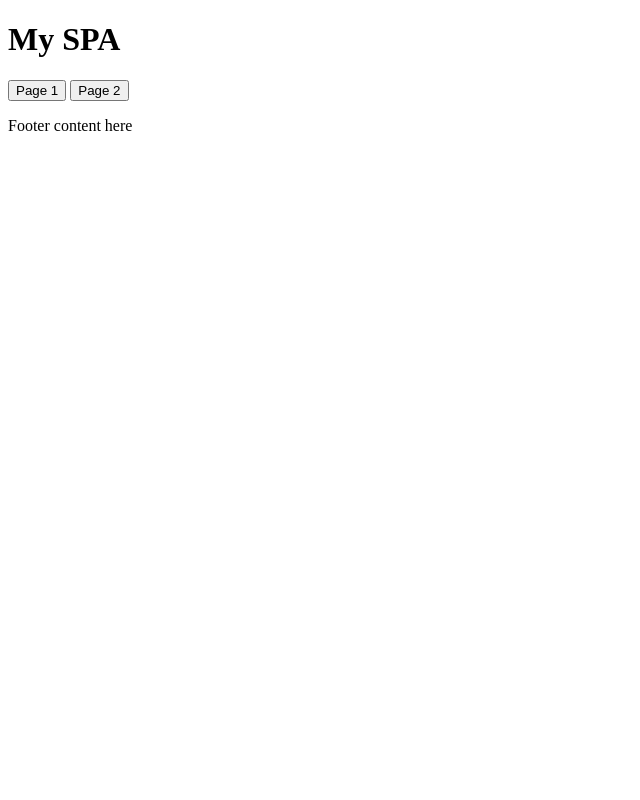
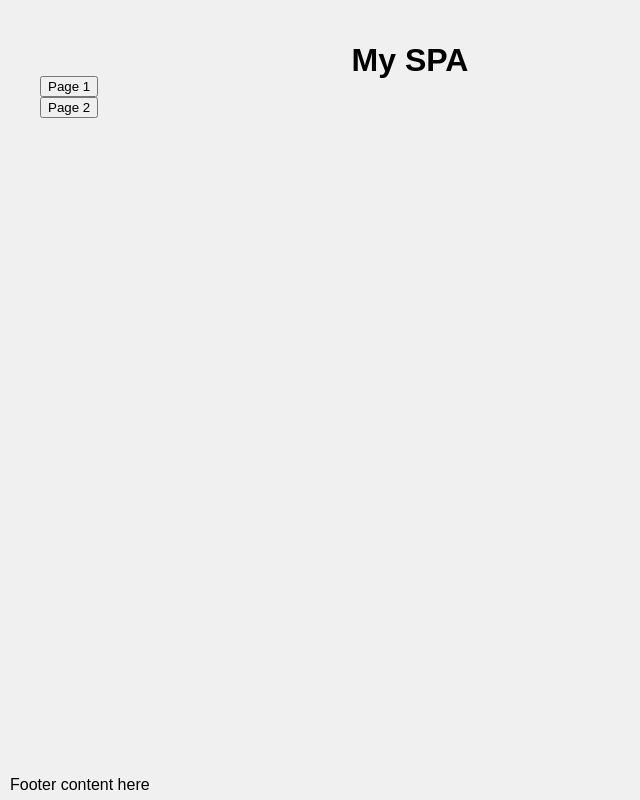
Before and after one commit to mgarbade/electron-spa-template, an Electron app: page src/index.html in a window 800 px wide. Shown: the whole page, without its empty margins (0-640 px from the left). Drawn offline with Linux system fonts and the light colour scheme.

Commit message:
css styling
- fix header, footer and nav bar
- nav bar on the left

```diff
--- a/src/index.html
+++ b/src/index.html
@@ -4,19 +4,22 @@
     <meta charset="UTF-8">
     <title>SPA with IPC</title>
     <script defer src="renderer.js"></script>
+    <link rel="stylesheet" href="styles/master.css">
 </head>
 <body>
-    <header>
+    <header id="header">
         <h1>My SPA</h1>
     </header>
-    <nav>
-        <button id="loadPage1">Page 1</button>
-        <button id="loadPage2">Page 2</button>
+    <nav id="nav">
+        <ul>
+            <button id="loadPage1">Page 1</button>
+            <button id="loadPage2">Page 2</button>
+        </ul>
     </nav>
     <main id="content">
         <!-- Content will be loaded here -->
     </main>
-    <footer>
+    <footer id="footer">
         <p>Footer content here</p>
     </footer>
 </body>
--- /dev/null
+++ b/src/styles/master.css
@@ -0,0 +1,63 @@
+body {
+    margin: 0;
+    padding: 0;
+    display: grid;
+    grid-template-areas:
+        "header header"
+        "nav content"
+        "footer footer";
+    grid-template-rows: 100px 1fr 20px; /* Header height, content taking the rest, footer height */
+    grid-template-columns: 150px 1fr; /* Navigation width, content taking the rest */
+    min-height: 100vh;
+    font-family: Arial, sans-serif;
+    overflow: hidden;
+}
+
+#header {
+    grid-area: header;
+    background: #f0f0f0;
+    padding: 10px;
+    display: flex;
+    align-items: center;
+    justify-content: center;
+    gap: 20px;
+    position: fixed;
+    top: 0;
+    width: 100%;
+    height: 100px;
+}
+
+
+#nav {
+    grid-area: nav;
+    background: #f0f0f0; /* Different color to distinguish nav area */
+    top:60px;
+    bottom:30px;
+    width: 150px;
+    position:absolute;
+    -moz-box-sizing:border-box;
+    -webkit-box-sizing:border-box;
+    -o-box-sizing:border-box;
+    -ms-box-sizing:border-box;
+    box-sizing:border-box;
+    left:0;
+    position: fixed;
+}
+
+#content {
+    grid-area: content;
+    background: #f0f0f0;
+    padding: 20px; /* Padding for content for better readability */
+    height: 80vh; /* Set a fixed height for the content area */
+    overflow-x: hidden; /* Enables scrolling if the content is taller than the screen */
+}
+
+#footer {
+    grid-area: footer;
+    background: #f0f0f0; /* Matching the header */
+    padding: 10px; /* Consistent padding with the header */
+    width: 100%;
+    position: fixed;
+    bottom: 0;
+    height: 30px;
+}
```
